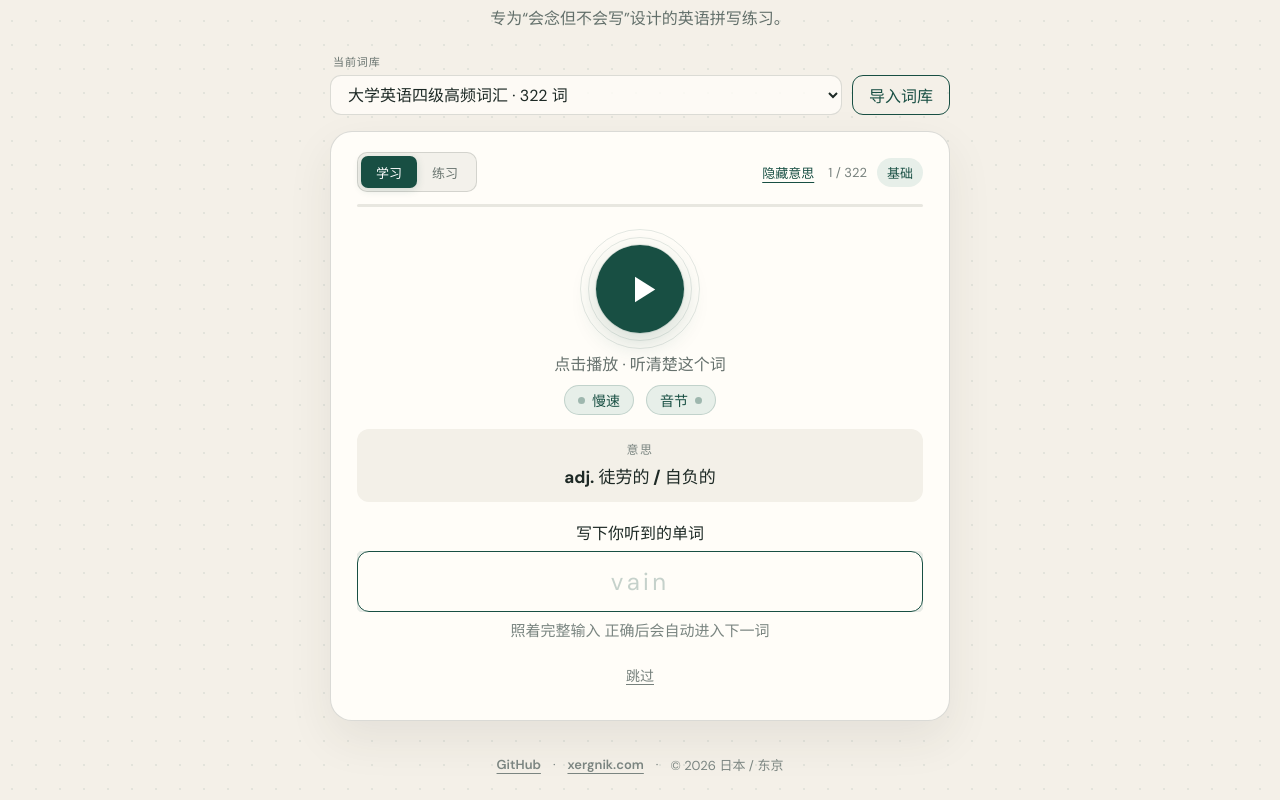
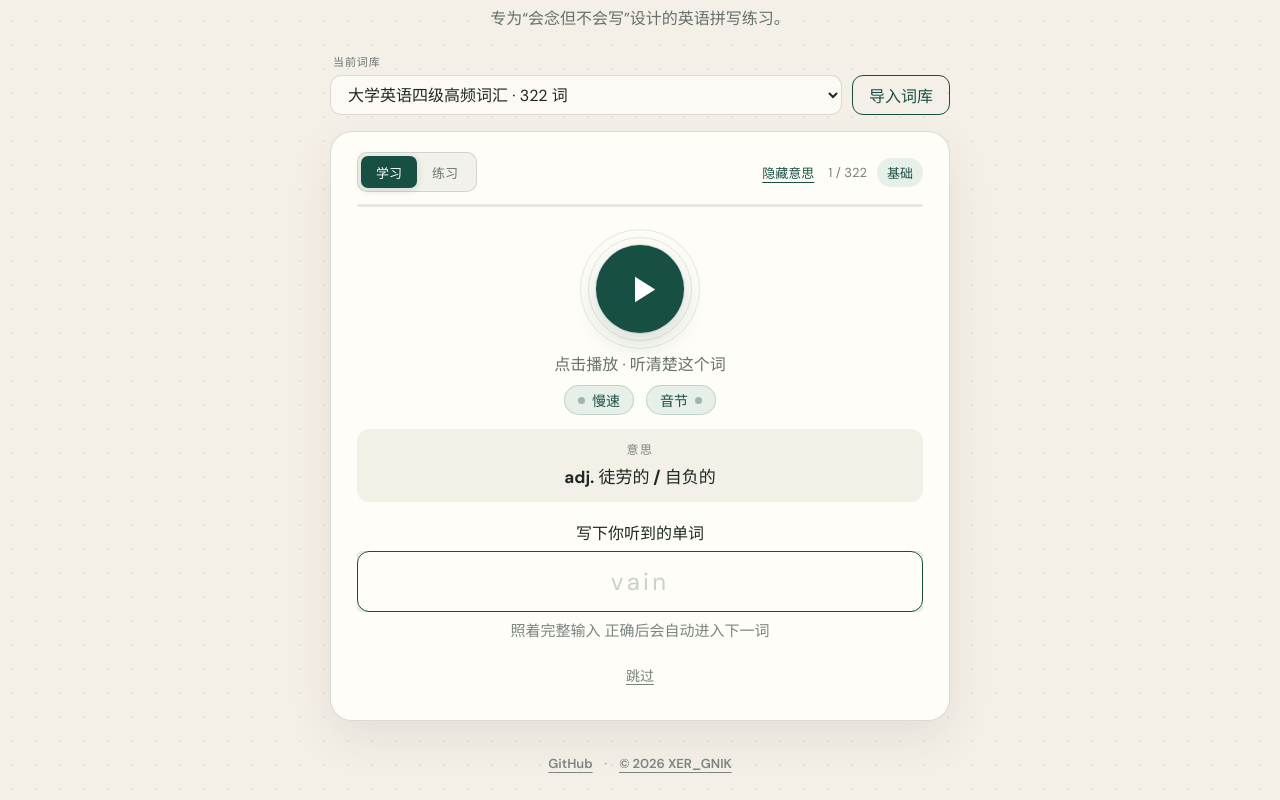
Before and after one commit to RexKing624/echo-spell, a Vue app: page / in a window 1280 px wide. Shown: the part 207-1007 px from the top of the page. Built offline with nearby package versions, Linux system fonts and the light colour scheme; a web font is replaced by a local one.

Commit message:
Unify creator credit

```diff
--- a/src/App.vue
+++ b/src/App.vue
@@ -117,9 +117,7 @@
     <footer class="site-footer">
       <a href="https://github.com/RexKing624/echo-spell" target="_blank" rel="noreferrer">GitHub</a>
       <span aria-hidden="true">·</span>
-      <a href="https://xergnik.com" target="_blank" rel="noreferrer">xergnik.com</a>
-      <span aria-hidden="true">·</span>
-      <span>{{ t.footerLocation }}</span>
+      <a href="https://xergnik.com/" target="_blank" rel="noreferrer">© 2026 XER_GNIK</a>
     </footer>
   </div>
 </template>
```
